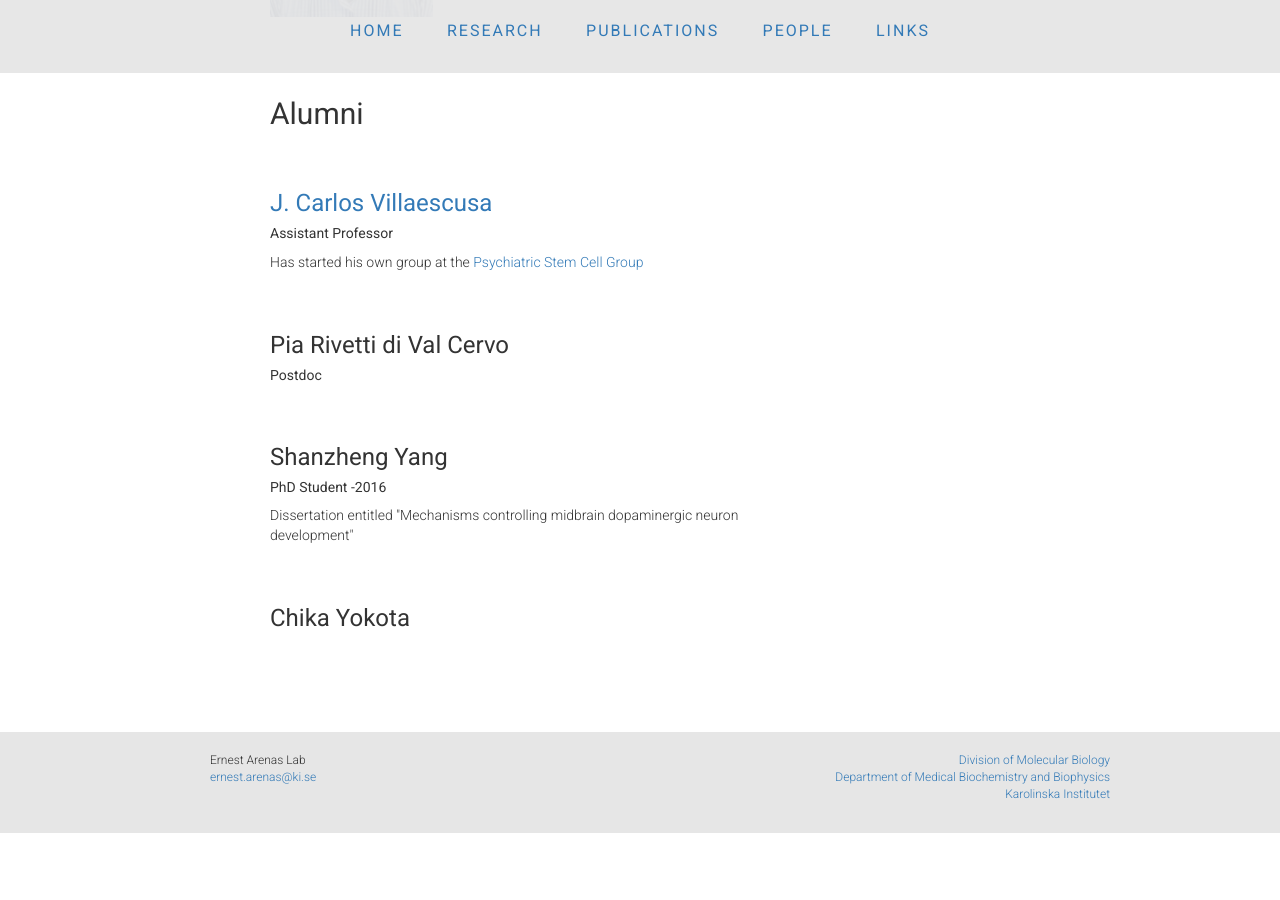
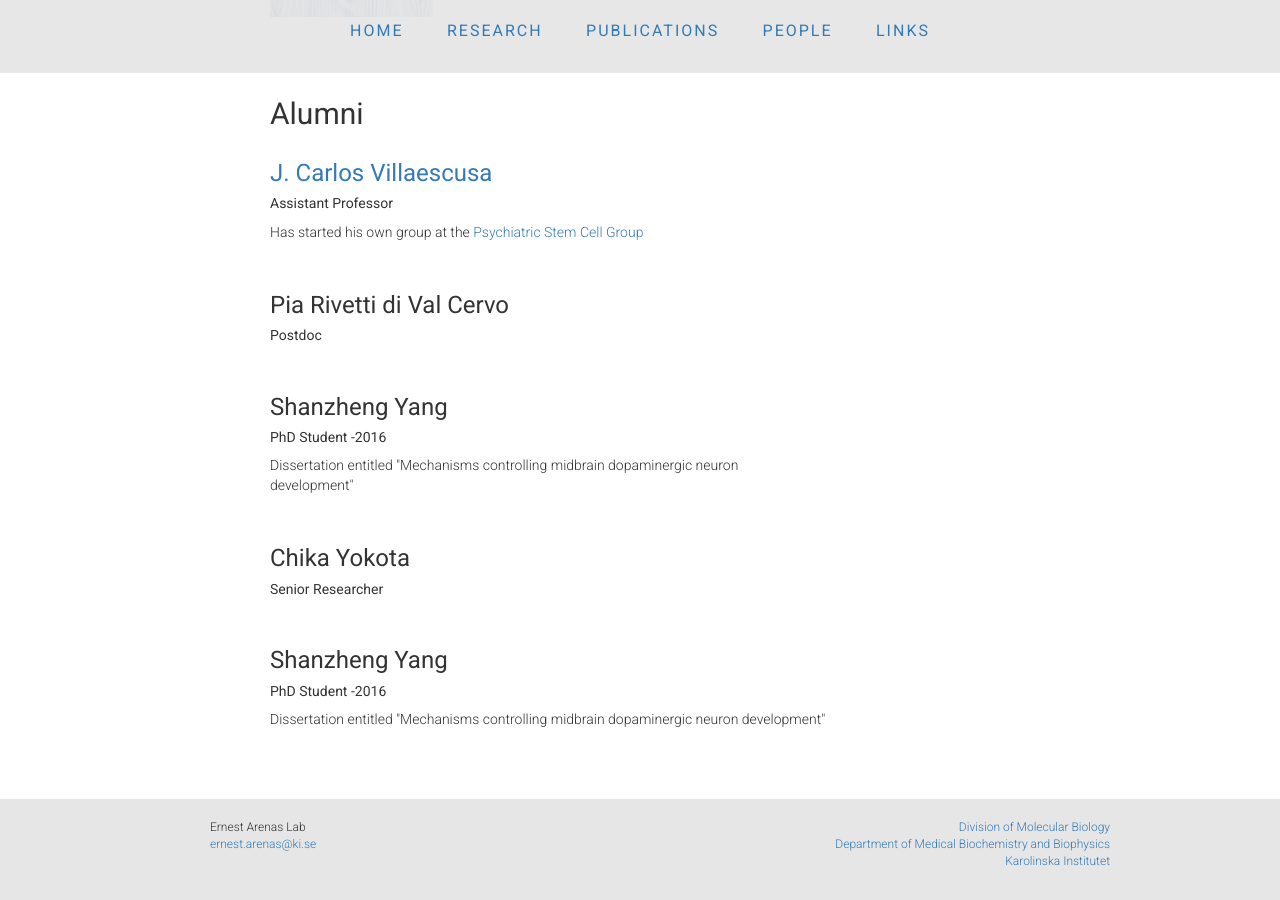
Before and after one commit to ArenasLab/arenaslab.github.io, a Jekyll site: the page people/index.html, which Jekyll copies as it is, in a window 1280 px wide and 900 px high, scrolled down 2019 px. Built offline with Jekyll 4.4.1, drawn with Linux system fonts in a browser that asks for light colours; before the commit the page ends 2852 px from its top, so only the background shows below that.

Commit message:
Update index.html

```diff
--- a/people/index.html
+++ b/people/index.html
@@ -174,10 +174,9 @@
 
   </div>
   <p>&nbsp;<p>
+
   <div class="introduction">
     <h2>Alumni</h2>
-
-      <p>&nbsp;<p>
 
     <div class="row">
       <div class=" col-sm-9  col-md-9 col-lg-9">
@@ -185,58 +184,46 @@
           <h5>Assistant Professor</h5>
             <p>Has started his own group at the <a href="https://www.psychiatricstemcell.com/">Psychiatric Stem Cell Group</a></p>
       </div>
-        <!-- <div class=" col-sm-3  col-md-3 col-lg-3"></div>  -->
     </div>
 
-      <p>&nbsp;<p>
+    <br>
 
     <div class="row">
       <div class=" col-sm-9  col-md-9 col-lg-9">
         <h3>Pia Rivetti di Val Cervo</h3>
           <h5>Postdoc</h5>
-
-          <p>
-
-	  </p>
+            <p></p>
       </div>
-       <!--  <div class=" col-sm-3  col-md-3 col-lg-3">
-
-        </div>   -->
     </div>
 
-      <p>&nbsp;<p>
+    <br>
 
     <div class="row">
       <div class=" col-sm-9  col-md-9 col-lg-9">
         <h3>Shanzheng Yang</h3>
           <h5>PhD Student -2016</h5>
+            <p>Dissertation entitled "Mechanisms controlling midbrain dopaminergic neuron development"</p>
+      </div>
+    </div>
 
-         <p>
-          Dissertation entitled "Mechanisms controlling midbrain dopaminergic neuron development"
-	  </p>
+    <br>
+
+    <div class="row">
+      <div class=" col-sm-9  col-md-9 col-lg-9">
+        <h3>Chika Yokota</h3>
+          <h5>Senior Researcher</h5>
+          <p></p>
 	</div>
-        <!-- <div class=" col-sm-3  col-md-3 col-lg-3">
-
-        </div>   -->
       </div>
 
       <p>&nbsp;<p>
 
-      <div class="row">
-        <div class=" col-sm-9  col-md-9 col-lg-9">
-          <h3>Chika Yokota</h3>
-          <h5></h5>
 
-         <p>
 
-	  </p>
-	</div>
-        <!-- <div class=" col-sm-3  col-md-3 col-lg-3">
+        <h3>Shanzheng Yang</h3>
+          <h5>PhD Student -2016</h5>
+            <p>Dissertation entitled "Mechanisms controlling midbrain dopaminergic neuron development"</p>
 
-        </div>   -->
-      </div>
-
-      <p>&nbsp;<p>
 
 
 
```
Lines whose indentation alone changed are shown as unchanged.
